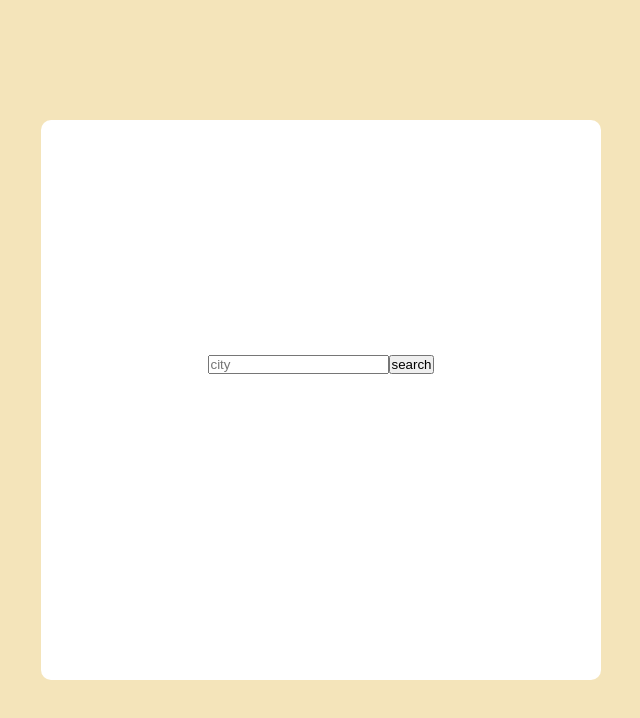
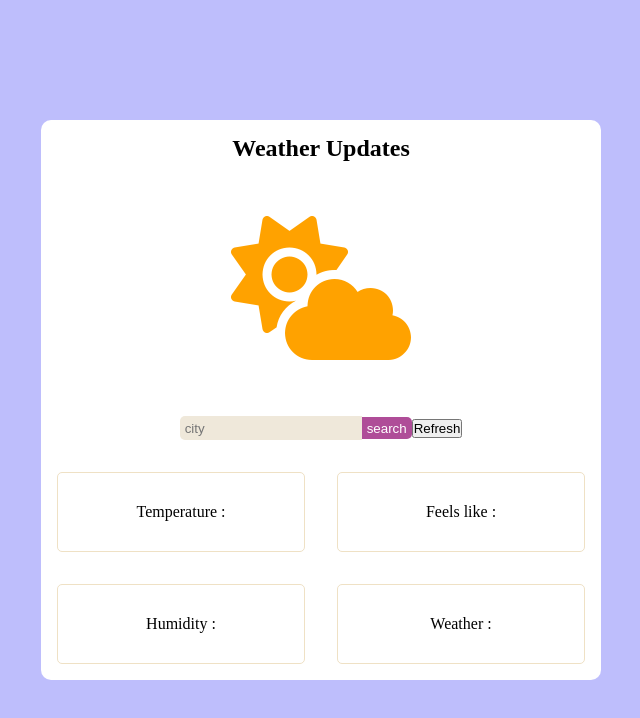
Before and after one commit to PruthvirajChougale/API, a plain HTML site: page index.html in a window 1280 px wide. Shown: the whole page, without its empty margins (319-959 px from the left). Drawn offline with Linux system fonts and the light colour scheme.

Commit message:
fetched api

```diff
--- a/index.html
+++ b/index.html
@@ -4,22 +4,36 @@
     <meta charset="UTF-8">
     <meta name="viewport" content="width=device-width, initial-scale=1.0">
     <title>Weather API</title>
+    <link rel="stylesheet" href="https://cdnjs.cloudflare.com/ajax/libs/font-awesome/6.5.2/css/all.min.css" integrity="sha512-SnH5WK+bZxgPHs44uWIX+LLJAJ9/2PkPKZ5QiAj6Ta86w+fsb2TkcmfRyVX3pBnMFcV7oQPJkl9QevSCWr3W6A==" crossorigin="anonymous" referrerpolicy="no-referrer" />
     <link rel="stylesheet" href="style.css">
 </head>
 <body>
     <div id="main-container">
-        <div id="title"></div>
-        <div id="icon"></div>
-        <div id="mycitycheck">
+        <div class="content" id="title">
+            <h2> Weather Updates</h2>
+        </div>
+        <div class="content" id="icon">
+            <i class="fa-solid fa-cloud-sun"></i>
+        </div>
+        <div class="content" id="mycitycheck">
             <input id="searchweather" type="text" placeholder="city">
             <button id="search">search</button>
+            <button id="refresh">Refresh</button>
 
         </div>
         <div id="result">
-            <div class="cityresult"></div>
-            <div class="cityresult"></div>
-            <div class="cityresult"></div>
-            <div class="cityresult"></div>
+            <div class="cityresult" id="temp">
+                <P>Temperature : </P>
+            </div>
+            <div class="cityresult" id="feelslike">
+                <p>Feels like : </p>
+            </div>
+            <div class="cityresult" id="humidity">
+                <p>Humidity : </p>
+            </div>
+            <div class="cityresult" id="weather">
+                <p>Weather : </p>
+            </div>
         </div>
     </div>
 
--- a/script.js
+++ b/script.js
@@ -1,13 +1,24 @@
 let div=document.querySelector('div');
 let cityinput=document.querySelector('#searchweather');
 let click=document.querySelector('#search');
+let refresh=document.querySelector('#refresh');
 const APIkey='ad4eb5a45f8c42c857e3f7232cd98292';
+
+let temperature=document.querySelector('#temp');
+let feelslike=document.querySelector('#feelslike');
+let humidity=document.querySelector('#humidity');
+let weather=document.querySelector('#weather');
+
 
 const checkweather = async (input) => {
     const url=`https://api.openweathermap.org/data/2.5/weather?q=${input}&appid=${APIkey}`;
     const data= await fetch(url);
     const response= await data.json();
     console.log(response);
+    temperature.innerHTML+=`<h4>${Math.round(response.main.temp-273.15)} deg</h4>`;
+    feelslike.innerHTML+=`<h4>${Math.round(response.main.feels_like-273.15)} deg</h4>`;
+    humidity.innerHTML+=`<h4>${response.main.humidity}</h4>`;
+    weather.innerHTML+=`<h4>${response.weather[0].main}</h4>`;
 }
 
 click.addEventListener('click',(e)=>{
--- a/style.css
+++ b/style.css
@@ -4,7 +4,8 @@
 }
 body{
     height:100vh;
-    background-color:#f4e4ba;
+    /* background-color:#f4e4ba; */
+    background-color: rgb(190, 190, 252);
     display:flex;
     justify-content:center;
     align-items:center;
@@ -14,24 +15,58 @@ body{
     width:70vh;
     background-color: #fff;
     border-radius:10px;
+    display:grid;
+    grid-template-rows: 1fr 4fr 1fr 4fr;
+}
+.content{
+    display:flex;
+    align-items:center;
+    justify-content:center;
 }
 #title{
-    height:4rem;
     width:100%;
 }
 #icon{
-    height:10rem;
+    width:100%;
+    font-size:9rem;
+    color:rgb(255, 162, 0);
+}
+#mycitycheck{
     width:100%;
 }
-#mycitycheck{
-    height:2.5rem;
-    width:100%;
-    display:flex;
-    align-items:center;
-    justify-content:center;
+#searchweather{
+    height:1.5rem;
+    padding-left:5px;
+    border:none;
+    border-top-left-radius:5px;
+    border-bottom-left-radius:5px;
+    background-color: #efe8da;
+}
+#search{
+    height:1.43rem;
+    padding:0 5px 0 5px;
+    border:none;
+    color:#fff;
+    border-top-right-radius:5px;
+    border-bottom-right-radius:5px;
+    background-color:#af4d98;
+}
+button:active{
+    transform:scale(1.1);
 }
 #result{
     display:grid;
     grid-template-columns:1fr 1fr;
     grid-template-rows: 1fr 1fr;
 }
+.cityresult{
+    border:1px solid #efe1c5;
+    margin:1rem;
+    display: flex;
+    justify-content: center;
+    align-items:center;
+    border-radius:5px;
+}
+p{
+    display:block;
+}
```
